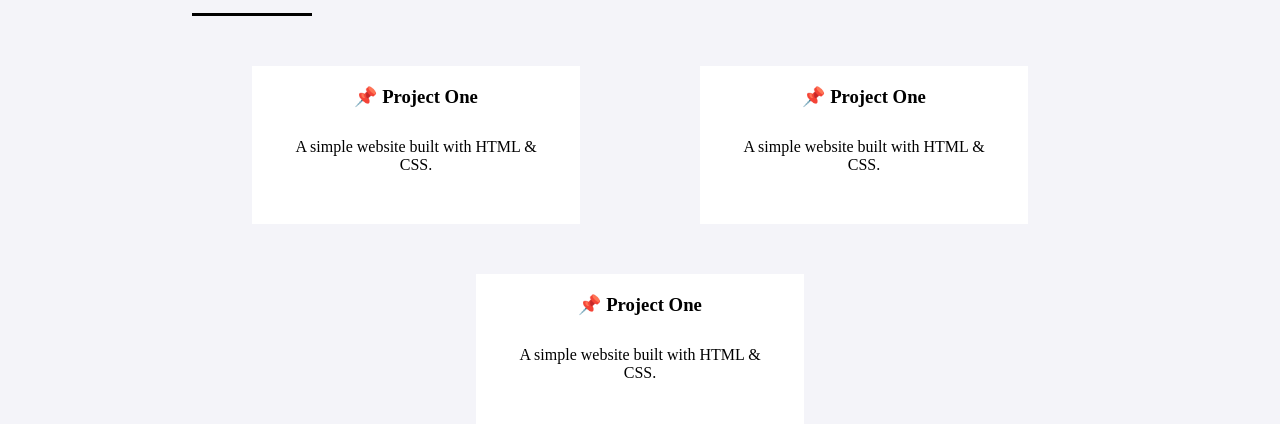
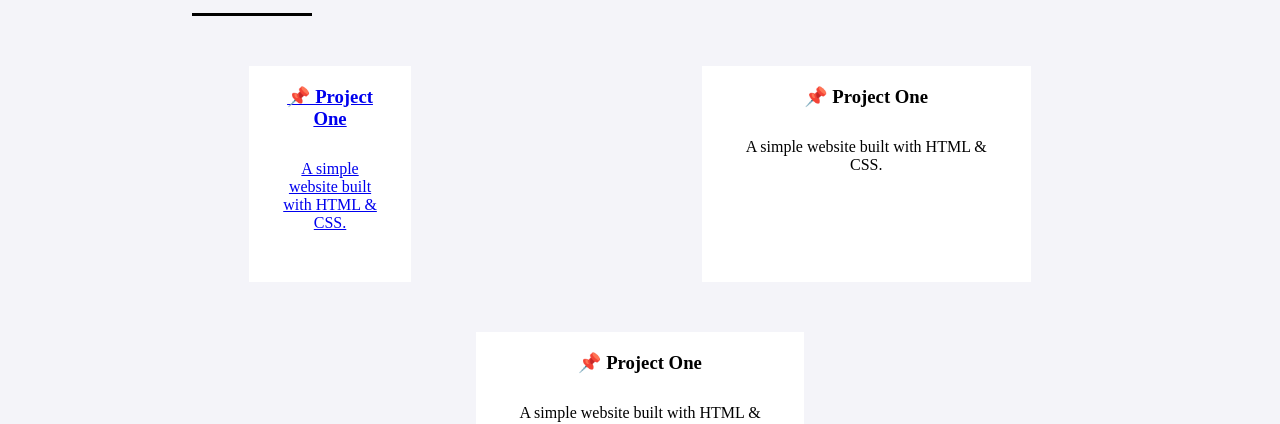
Before and after one commit to devahmedomar/portfolio-ahmedomar, a plain HTML site: page index.html in a window 1280 px wide. Shown: the part 378-802 px from the top of the page. Drawn offline with Linux system fonts and the light colour scheme.

Commit message:
change first project to be link

```diff
--- a/index.html
+++ b/index.html
@@ -22,10 +22,12 @@
         </p>
         <h2 id="projects-heading">Projects</h2>
         <div class="projects">
-          <div class="project">
-            <h3>📌 Project One</h3>
-            <p>A simple website built with HTML & CSS.</p>
-          </div>
+          <a href="#">
+            <div class="project">
+              <h3>📌 Project One</h3>
+              <p>A simple website built with HTML & CSS.</p>
+            </div>
+          </a>
           <div class="project">
             <h3>📌 Project One</h3>
             <p>A simple website built with HTML & CSS.</p>
@@ -37,17 +39,15 @@
         </div>
         <h2 id="heading-contact">CONTACT ME</h2>
 
-        <div style="display: flex;">
+        <div style="display: flex">
           <p>Facebook:</p>
           <a href="https://www.facebook.com/a7medtechnology">
             click here for facebook page
           </a>
         </div>
-        <div style="display: flex;">
+        <div style="display: flex">
           <p>Email:</p>
-          <a href="dev.a7med.omar@gmail.com">
-            click here for Email
-          </a>
+          <a href="dev.a7med.omar@gmail.com"> click here for Email </a>
         </div>
       </div>
     </div>
```
